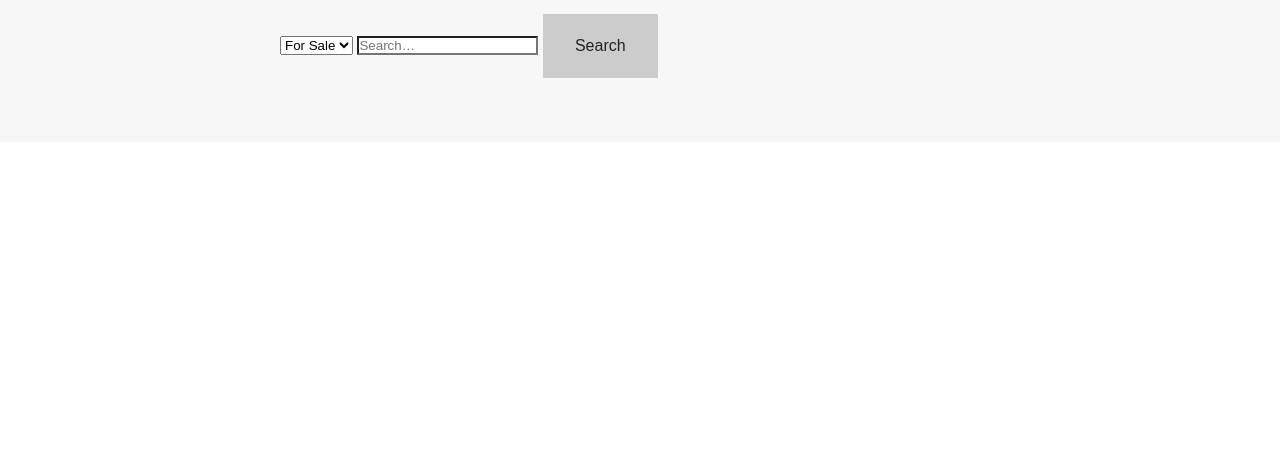
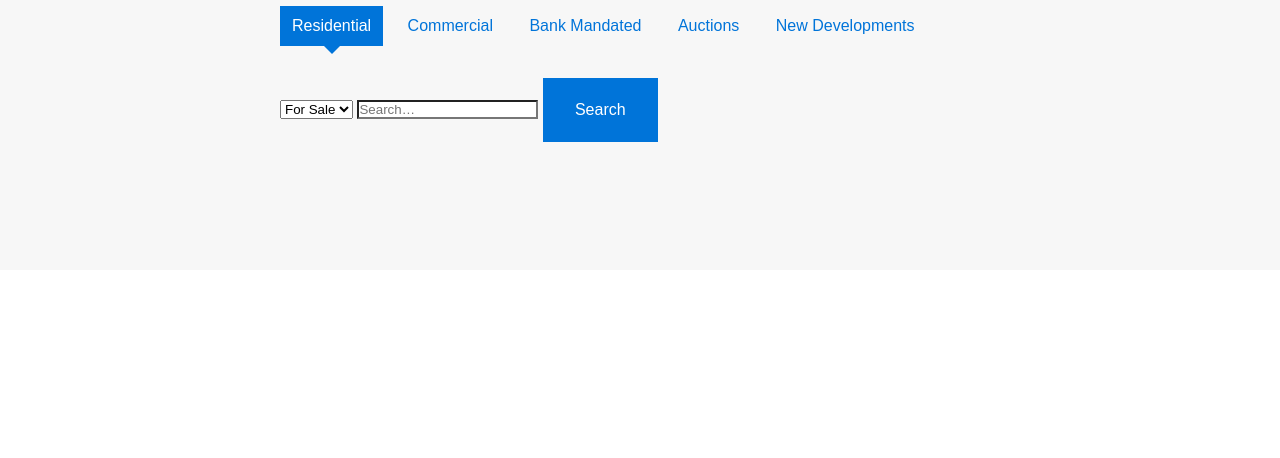
Before and after one commit to michaelthorne/search-prototype, a website: page index.html in a window 1280 px wide. Shown: the part 342-800 px from the top of the page. Drawn offline with Linux system fonts and the light colour scheme.

Commit message:
Main layout, buttons + tabs

```diff
--- a/index.html
+++ b/index.html
@@ -63,12 +63,12 @@
 
         .main {
             background-color: #f7f7f7;
-            padding: 1em;
+            padding: 2em 1em;
         }
 
         .hero .hN {
+            color: #001f3f;
             margin-bottom: 0.75em;
-            text-align: center;
         }
 
         .wrapper {
@@ -78,9 +78,9 @@
         }
 
         .btn {
-            background-color: #ccc;
+            background-color: #0074d9;
             border: 0;
-            color: #222;
+            color: #fff;
             cursor: pointer;
             display: inline-block;
             font-size: 1em;
@@ -96,8 +96,7 @@
 
         .btn:focus,
         .btn:hover {
-            background-color: #000;
-            color: #fff;
+            background-color: #001f3f;
         }
 
         input[type="text"]{
@@ -115,7 +114,7 @@
         }
 
         .tabs li a {
-            color: #999;
+            color: #0074d9;
             display: inline-block;
             padding: 0.75em;
             text-decoration: none;
@@ -124,13 +123,13 @@
 
         .tabs li a:focus,
         .tabs li a:hover {
-            background-color: #ddd;
-            color: #666;
+            background-color: #0074d9;
+            color: #fff;
         }
 
         .tabs li.is-current a {
-            background-color: #ccc;
-            color: #222;
+            background-color: #0074d9;
+            color: #fff;
             position: relative;
         }
 
@@ -163,7 +162,7 @@
         @media all and (min-width: 47.5em) {
 
             .main {
-                padding: 4em;
+                padding: 4em 2em;
             }
 
             .nav {
@@ -182,6 +181,7 @@
             .hero .hN {
                 font-size: 3em;
                 margin-bottom: 1.5em;
+                text-align: center;
             }
 
             .tabs li {
@@ -194,10 +194,10 @@
             }
 
             .tabs li.is-current a:after {
-                border-left: 1em solid transparent;
-                border-right: 1em solid transparent;
-                border-top: 1em solid #ccc;
-                bottom: -1em;
+                border-left: 0.5em solid transparent;
+                border-right: 0.5em solid transparent;
+                border-top: 0.5em solid #0074d9;
+                bottom: -0.5em;
                 content: "";
                 height: 0;
                 left: 0;
@@ -206,6 +206,15 @@
                 position: absolute;
                 right: 0;
                 width: 0;
+            }
+        }
+
+        /* 1200 and 600 */
+
+        @media all and (min-width: 75em) and (min-height: 37.5em) {
+
+            .main {
+                padding: 8em;
             }
         }
     </style>
```
